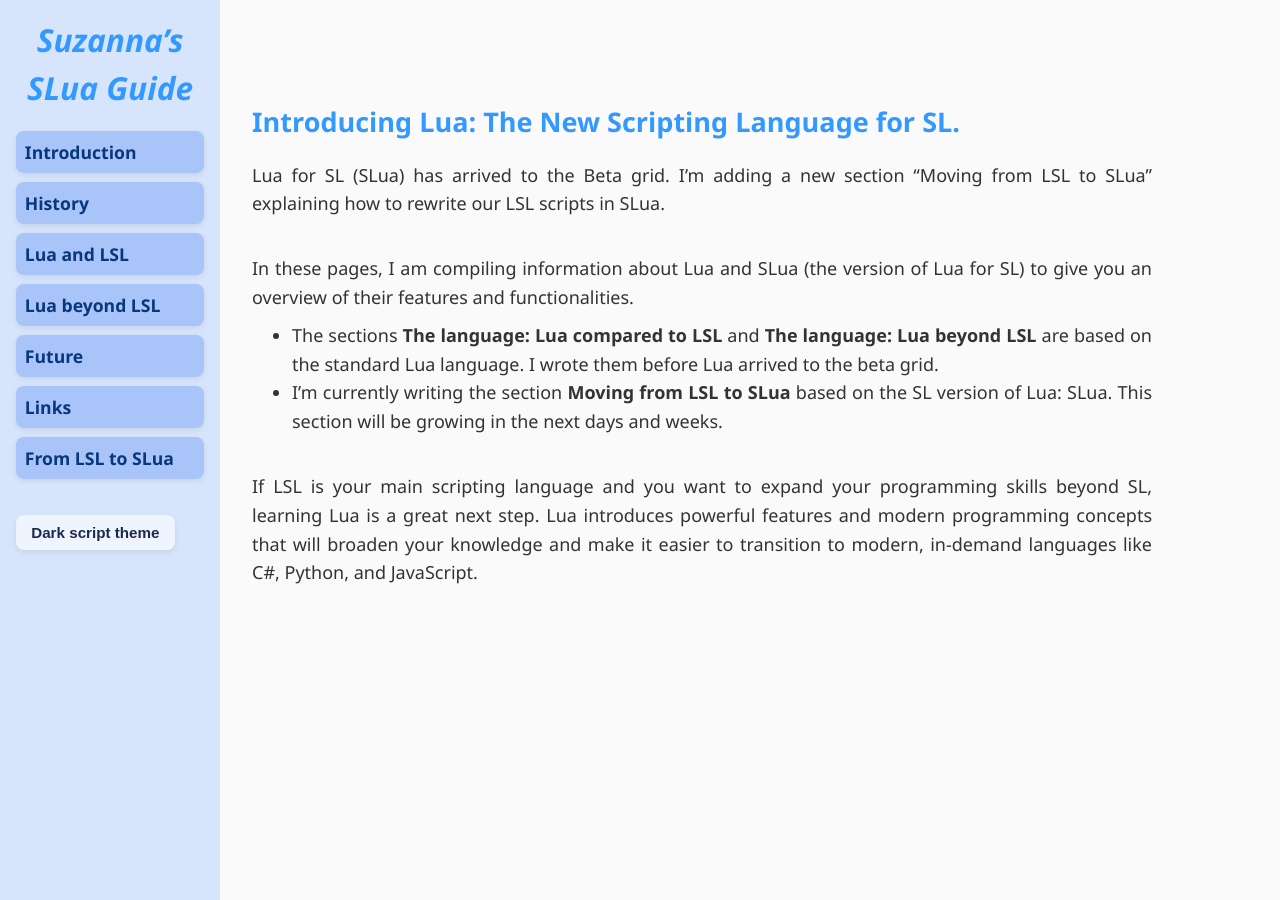
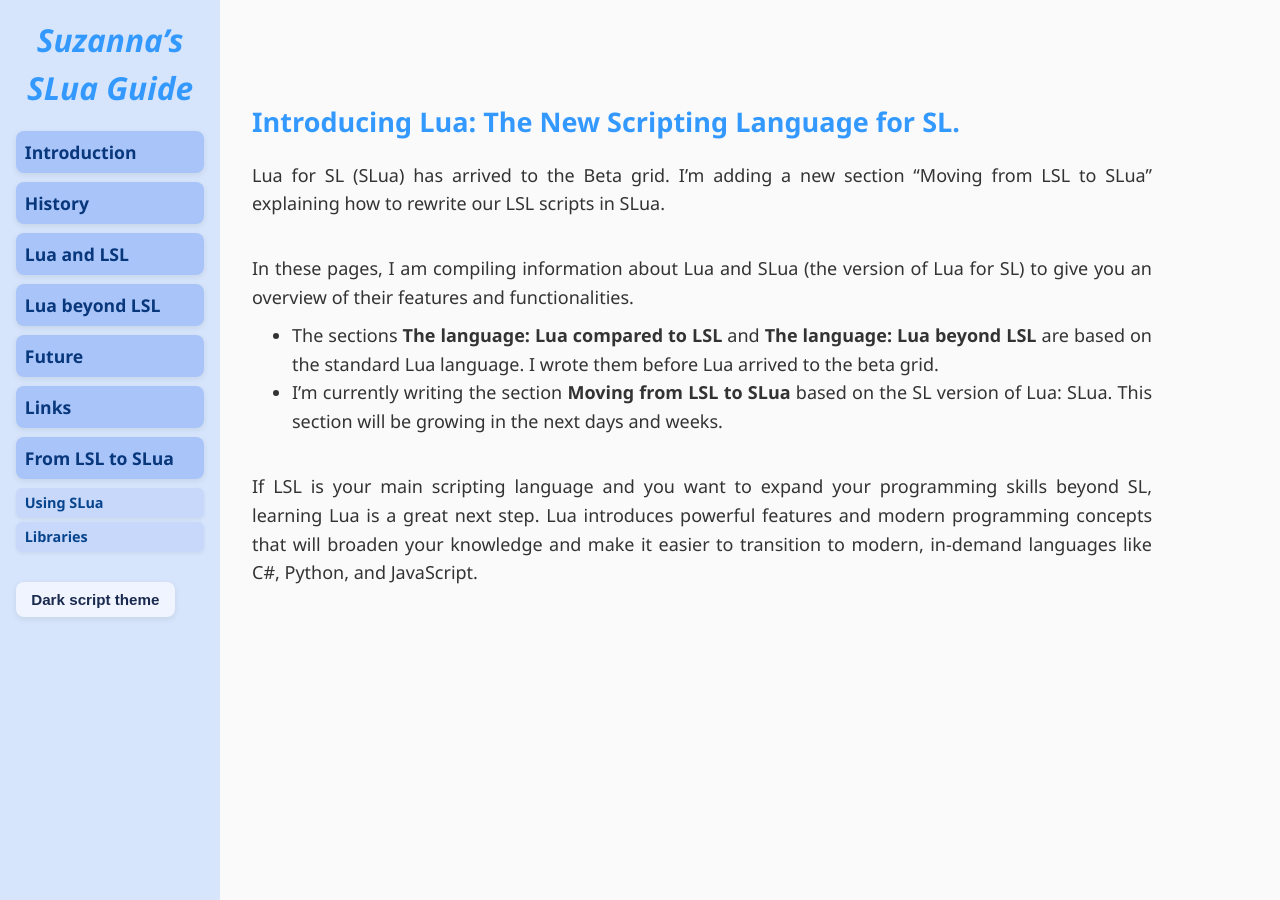
Before and after one commit to Suzanna-Linn/slua, a Jekyll site: the page built from docs/index.md, in a window 1280 px wide. Built offline with Jekyll 4.4.1, drawn with Linux system fonts in a browser that asks for light colours; nearby versions of some CDN libraries; comment, search, counter and statistics services are not loaded.

Commit message:
Update sidebar.html

```diff
--- a/docs/_includes/sidebar.html
+++ b/docs/_includes/sidebar.html
@@ -7,7 +7,13 @@
     <li><a href="/slua/language2" class="page-link">Lua beyond LSL</a></li>
     <li><a href="/slua/future" class="page-link">Future</a></li>
     <li><a href="/slua/links" class="page-link">Links</a></li>
-    <li><a href="/slua/moving" class="page-link">From LSL to SLua</a></li>
+    <li>
+      <a href="/slua/moving" class="page-link">From LSL to SLua</a>
+      <ul class="submenu">
+        <li><a href="/slua/moving-using">Using SLua</a></li>
+        <li><a href="/slua/moving-libraries">Libraries</a></li>
+      </ul>
+    </li>
   </ul>
   <br>
   <button id="theme-toggle" class="theme-toggle">Dark script theme</button>
```
